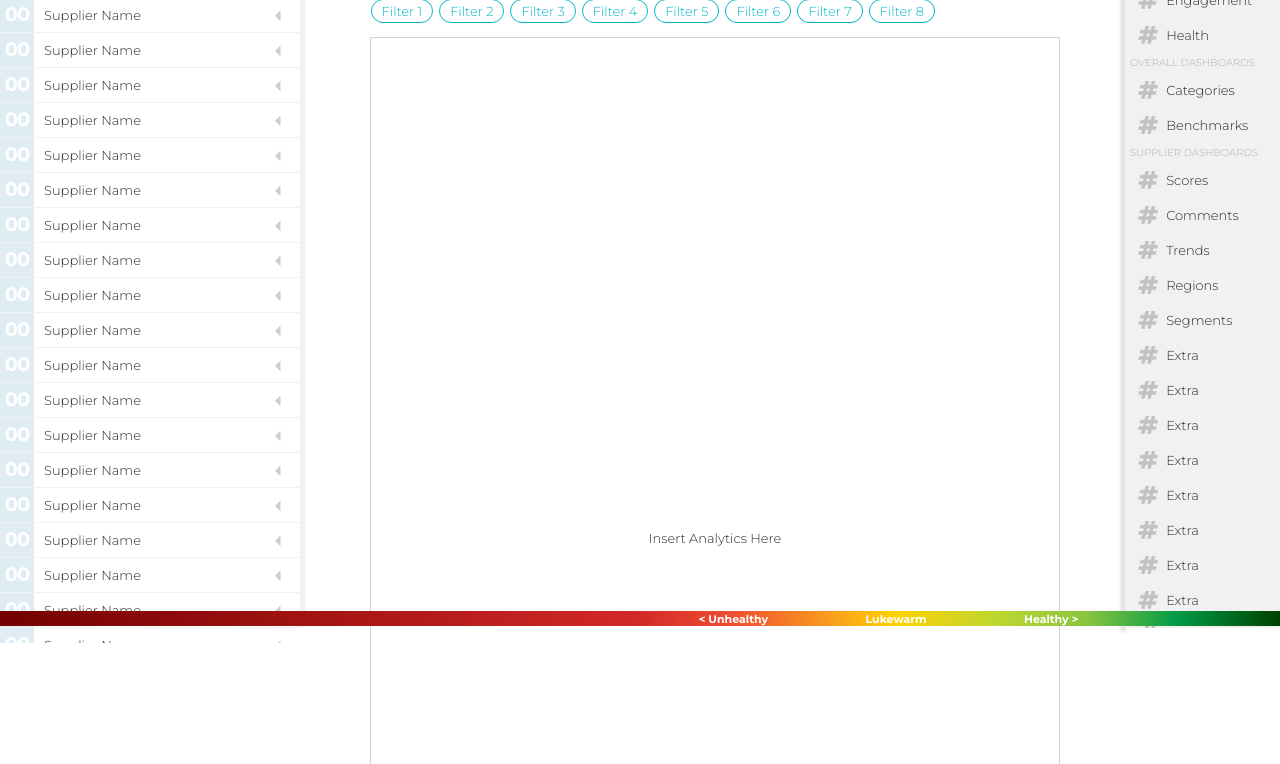
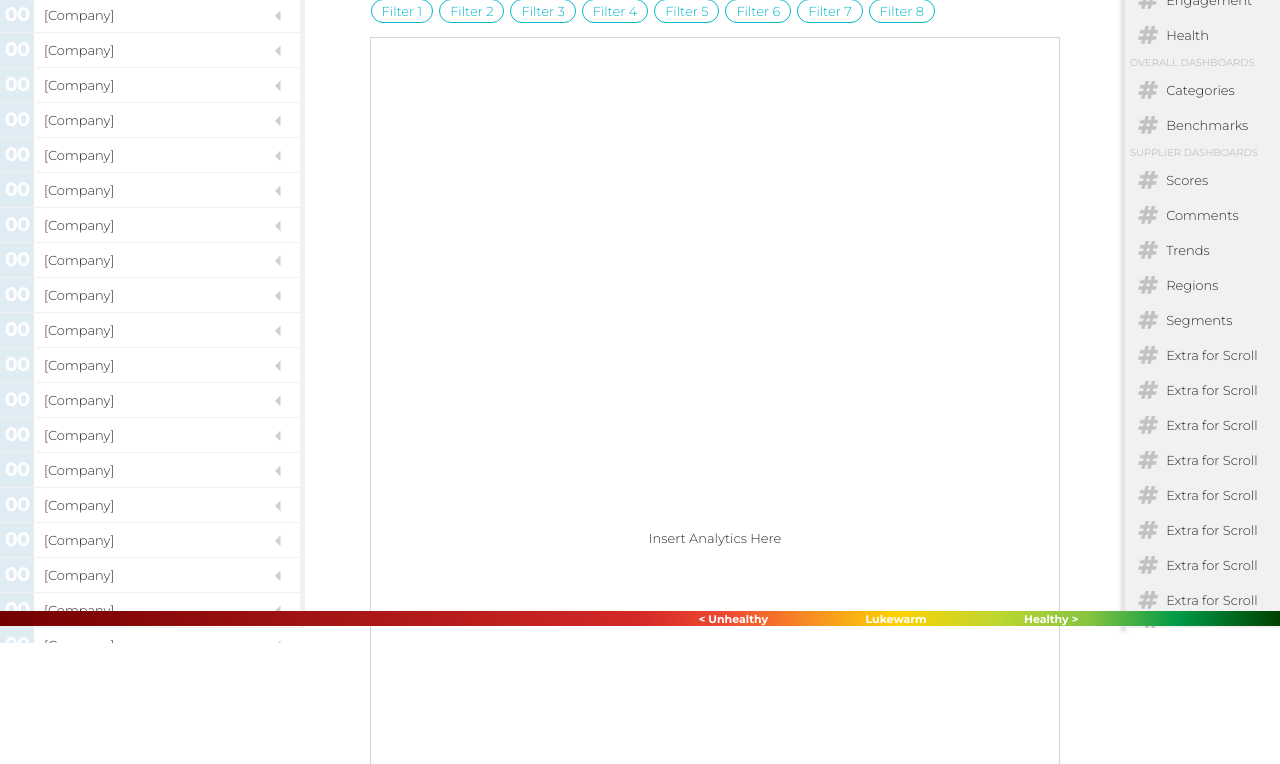
Before and after one commit to MSMK2/base-test, a plain HTML site: page index.html in a window 1280 px wide. Shown: the part 174-938 px from the top of the page. Drawn offline with Linux system fonts and the light colour scheme.

Commit message:
Change button names

```diff
--- a/index.html
+++ b/index.html
@@ -50,17 +50,7 @@
 
         <div class="all-companies accordion row shadow">
           <div class="score">00</div>
-          <div class="name">Supplier Name</div>
-          <div class="dropdown-arrow">
-            <img src="resources/images/arrow-gray.png"/>
-          </div>
-        </div>
-
-        <div class="accordion row">
-          <div class="score">
-            <span>00</span>
-          </div>
-          <div class="name">Supplier Name</div>
+          <div class="name">All [Companies]</div>
           <div class="dropdown-arrow">
             <img src="resources/images/arrow-gray.png"/>
           </div>
@@ -71,7 +61,7 @@
             <span>00</span>
           </div>
           <div class="name">
-            <span>Supplier Name</span>
+            <span>[Company]</span>
           </div>
           <div class="dropdown-arrow">
             <img src="resources/images/arrow-gray.png"/>
@@ -83,7 +73,7 @@
             <span>00</span>
           </div>
           <div class="name">
-            <span>Supplier Name</span>
+            <span>[Company]</span>
           </div>
           <div class="dropdown-arrow">
             <img src="resources/images/arrow-gray.png"/>
@@ -95,7 +85,7 @@
             <span>00</span>
           </div>
           <div class="name">
-            <span>Supplier Name</span>
+            <span>[Company]</span>
           </div>
           <div class="dropdown-arrow">
             <img src="resources/images/arrow-gray.png"/>
@@ -107,7 +97,7 @@
             <span>00</span>
           </div>
           <div class="name">
-            <span>Supplier Name</span>
+            <span>[Company]</span>
           </div>
           <div class="dropdown-arrow">
             <img src="resources/images/arrow-gray.png"/>
@@ -119,7 +109,19 @@
             <span>00</span>
           </div>
           <div class="name">
-            <span>Supplier Name</span>
+            <span>[Company]</span>
+          </div>
+          <div class="dropdown-arrow">
+            <img src="resources/images/arrow-gray.png"/>
+          </div>
+        </div>
+
+        <div class="accordion row">
+          <div class="score">
+            <span>00</span>
+          </div>
+          <div class="name">
+            <span>[Company]</span>
           </div>
           <div class="dropdown-arrow">
             <img src="resources/images/arrow-gray.png"/>
@@ -130,7 +132,7 @@
             <span>00</span>
           </div>
           <div class="name">
-            <span>Supplier Name</span>
+            <span>[Company]</span>
           </div>
           <div class="dropdown-arrow">
             <img src="resources/images/arrow-gray.png"/>
@@ -141,7 +143,7 @@
             <span>00</span>
           </div>
           <div class="name">
-            <span>Supplier Name</span>
+            <span>[Company]</span>
           </div>
           <div class="dropdown-arrow">
             <img src="resources/images/arrow-gray.png"/>
@@ -152,7 +154,7 @@
             <span>00</span>
           </div>
           <div class="name">
-            <span>Supplier Name</span>
+            <span>[Company]</span>
           </div>
           <div class="dropdown-arrow">
             <img src="resources/images/arrow-gray.png"/>
@@ -163,7 +165,7 @@
             <span>00</span>
           </div>
           <div class="name">
-            <span>Supplier Name</span>
+            <span>[Company]</span>
           </div>
           <div class="dropdown-arrow">
             <img src="resources/images/arrow-gray.png"/>
@@ -174,7 +176,7 @@
             <span>00</span>
           </div>
           <div class="name">
-            <span>Supplier Name</span>
+            <span>[Company]</span>
           </div>
           <div class="dropdown-arrow">
             <img src="resources/images/arrow-gray.png"/>
@@ -185,7 +187,7 @@
             <span>00</span>
           </div>
           <div class="name">
-            <span>Supplier Name</span>
+            <span>[Company]</span>
           </div>
           <div class="dropdown-arrow">
             <img src="resources/images/arrow-gray.png"/>
@@ -196,7 +198,7 @@
             <span>00</span>
           </div>
           <div class="name">
-            <span>Supplier Name</span>
+            <span>[Company]</span>
           </div>
           <div class="dropdown-arrow">
             <img src="resources/images/arrow-gray.png"/>
@@ -207,7 +209,7 @@
             <span>00</span>
           </div>
           <div class="name">
-            <span>Supplier Name</span>
+            <span>[Company]</span>
           </div>
           <div class="dropdown-arrow">
             <img src="resources/images/arrow-gray.png"/>
@@ -218,7 +220,7 @@
             <span>00</span>
           </div>
           <div class="name">
-            <span>Supplier Name</span>
+            <span>[Company]</span>
           </div>
           <div class="dropdown-arrow">
             <img src="resources/images/arrow-gray.png"/>
@@ -229,7 +231,7 @@
             <span>00</span>
           </div>
           <div class="name">
-            <span>Supplier Name</span>
+            <span>[Company]</span>
           </div>
           <div class="dropdown-arrow">
             <img src="resources/images/arrow-gray.png"/>
@@ -240,7 +242,7 @@
             <span>00</span>
           </div>
           <div class="name">
-            <span>Supplier Name</span>
+            <span>[Company]</span>
           </div>
           <div class="dropdown-arrow">
             <img src="resources/images/arrow-gray.png"/>
@@ -251,7 +253,7 @@
             <span>00</span>
           </div>
           <div class="name">
-            <span>Supplier Name</span>
+            <span>[Company]</span>
           </div>
           <div class="dropdown-arrow">
             <img src="resources/images/arrow-gray.png"/>
@@ -262,7 +264,7 @@
             <span>00</span>
           </div>
           <div class="name">
-            <span>Supplier Name</span>
+            <span>[Company]</span>
           </div>
           <div class="dropdown-arrow">
             <img src="resources/images/arrow-gray.png"/>
@@ -273,7 +275,7 @@
             <span>00</span>
           </div>
           <div class="name">
-            <span>Supplier Name</span>
+            <span>[Company]</span>
           </div>
           <div class="dropdown-arrow">
             <img src="resources/images/arrow-gray.png"/>
@@ -284,7 +286,7 @@
             <span>00</span>
           </div>
           <div class="name">
-            <span>Supplier Name</span>
+            <span>[Company]</span>
           </div>
           <div class="dropdown-arrow">
             <img src="resources/images/arrow-gray.png"/>
@@ -295,7 +297,7 @@
             <span>00</span>
           </div>
           <div class="name">
-            <span>Supplier Name</span>
+            <span>[Company]</span>
           </div>
           <div class="dropdown-arrow">
             <img src="resources/images/arrow-gray.png"/>
@@ -306,7 +308,7 @@
             <span>00</span>
           </div>
           <div class="name">
-            <span>Supplier Name</span>
+            <span>[Company]</span>
           </div>
           <div class="dropdown-arrow">
             <img src="resources/images/arrow-gray.png"/>
@@ -317,7 +319,7 @@
             <span>00</span>
           </div>
           <div class="name">
-            <span>Supplier Name</span>
+            <span>[Company]</span>
           </div>
           <div class="dropdown-arrow">
             <img src="resources/images/arrow-gray.png"/>
@@ -328,7 +330,7 @@
             <span>00</span>
           </div>
           <div class="name">
-            <span>Supplier Name</span>
+            <span>[Company]</span>
           </div>
           <div class="dropdown-arrow">
             <img src="resources/images/arrow-gray.png"/>
@@ -339,7 +341,7 @@
             <span>00</span>
           </div>
           <div class="name">
-            <span>Supplier Name</span>
+            <span>[Company]</span>
           </div>
           <div class="dropdown-arrow">
             <img src="resources/images/arrow-gray.png"/>
@@ -350,7 +352,7 @@
             <span>00</span>
           </div>
           <div class="name">
-            <span>Supplier Name</span>
+            <span>[Company]</span>
           </div>
           <div class="dropdown-arrow">
             <img src="resources/images/arrow-gray.png"/>
@@ -361,7 +363,7 @@
             <span>00</span>
           </div>
           <div class="name">
-            <span>Supplier Name</span>
+            <span>[Company]</span>
           </div>
           <div class="dropdown-arrow">
             <img src="resources/images/arrow-gray.png"/>
@@ -455,55 +457,55 @@
         </div>
         <div class="right-button row">
           <img src="resources/images/fa-hashtag.png"/>
-          <span>Extra</span>
+          <span>Extra for Scroll</span>
         </div>
         <div class="right-button row">
           <img src="resources/images/fa-hashtag.png"/>
-          <span>Extra</span>
+          <span>Extra for Scroll</span>
         </div>
         <div class="right-button row">
           <img src="resources/images/fa-hashtag.png"/>
-          <span>Extra</span>
+          <span>Extra for Scroll</span>
         </div>
         <div class="right-button row">
           <img src="resources/images/fa-hashtag.png"/>
-          <span>Extra</span>
+          <span>Extra for Scroll</span>
         </div>
         <div class="right-button row">
           <img src="resources/images/fa-hashtag.png"/>
-          <span>Extra</span>
+          <span>Extra for Scroll</span>
         </div>
         <div class="right-button row">
           <img src="resources/images/fa-hashtag.png"/>
-          <span>Extra</span>
+          <span>Extra for Scroll</span>
         </div>
         <div class="right-button row">
           <img src="resources/images/fa-hashtag.png"/>
-          <span>Extra</span>
+          <span>Extra for Scroll</span>
         </div>
         <div class="right-button row">
           <img src="resources/images/fa-hashtag.png"/>
-          <span>Extra</span>
+          <span>Extra for Scroll</span>
         </div>
         <div class="right-button row">
           <img src="resources/images/fa-hashtag.png"/>
-          <span>Extra</span>
+          <span>Extra for Scroll</span>
         </div>
         <div class="right-button row">
           <img src="resources/images/fa-hashtag.png"/>
-          <span>Extra</span>
+          <span>Extra for Scroll</span>
         </div>
         <div class="right-button row">
           <img src="resources/images/fa-hashtag.png"/>
-          <span>Extra</span>
+          <span>Extra for Scroll</span>
         </div>
         <div class="right-button row">
           <img src="resources/images/fa-hashtag.png"/>
-          <span>Extra</span>
+          <span>Extra for Scroll</span>
         </div>
         <div class="right-button row">
           <img src="resources/images/fa-hashtag.png"/>
-          <span>Extra</span>
+          <span>Extra for Scroll</span>
         </div>
 
 
```
